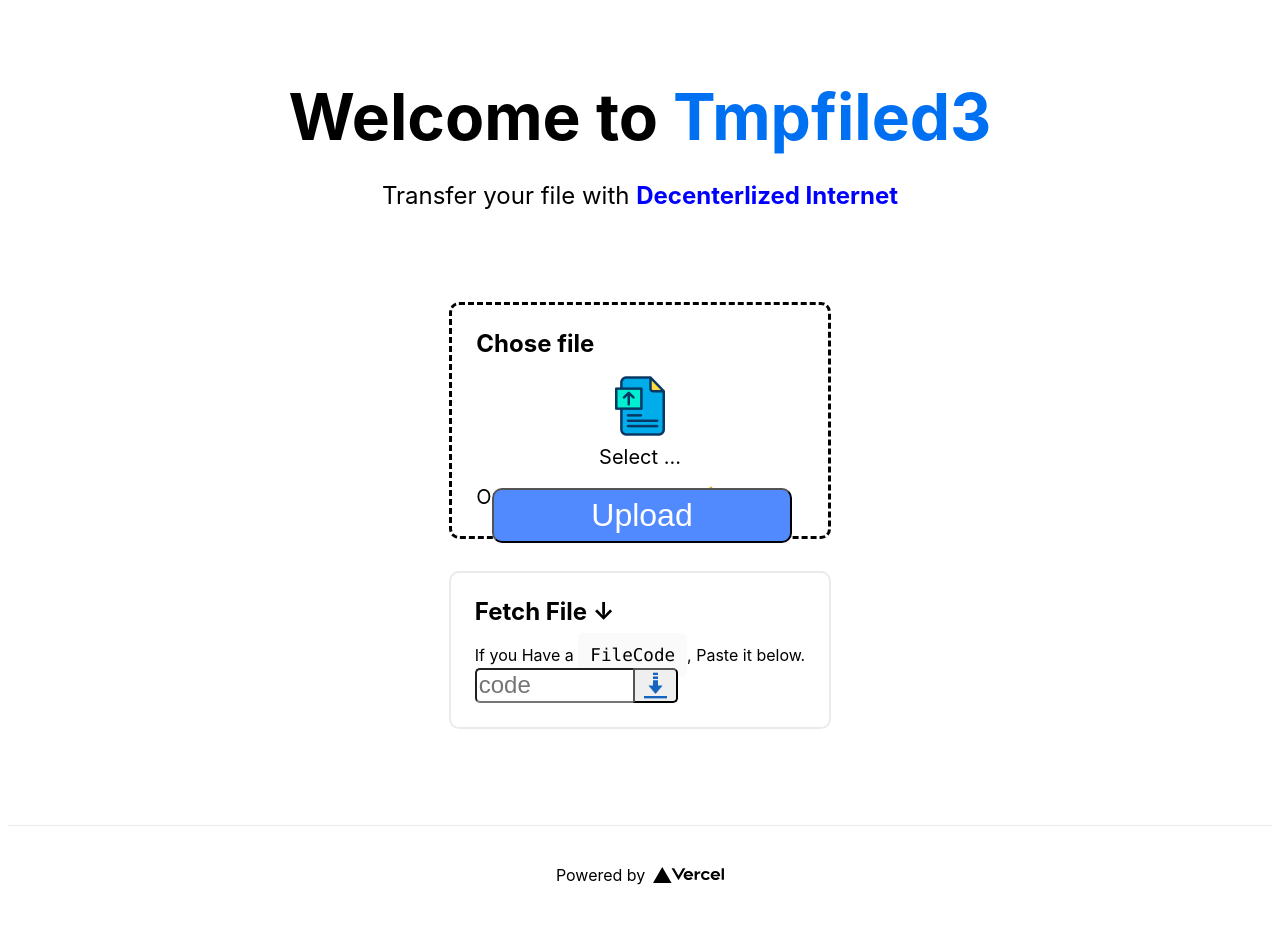
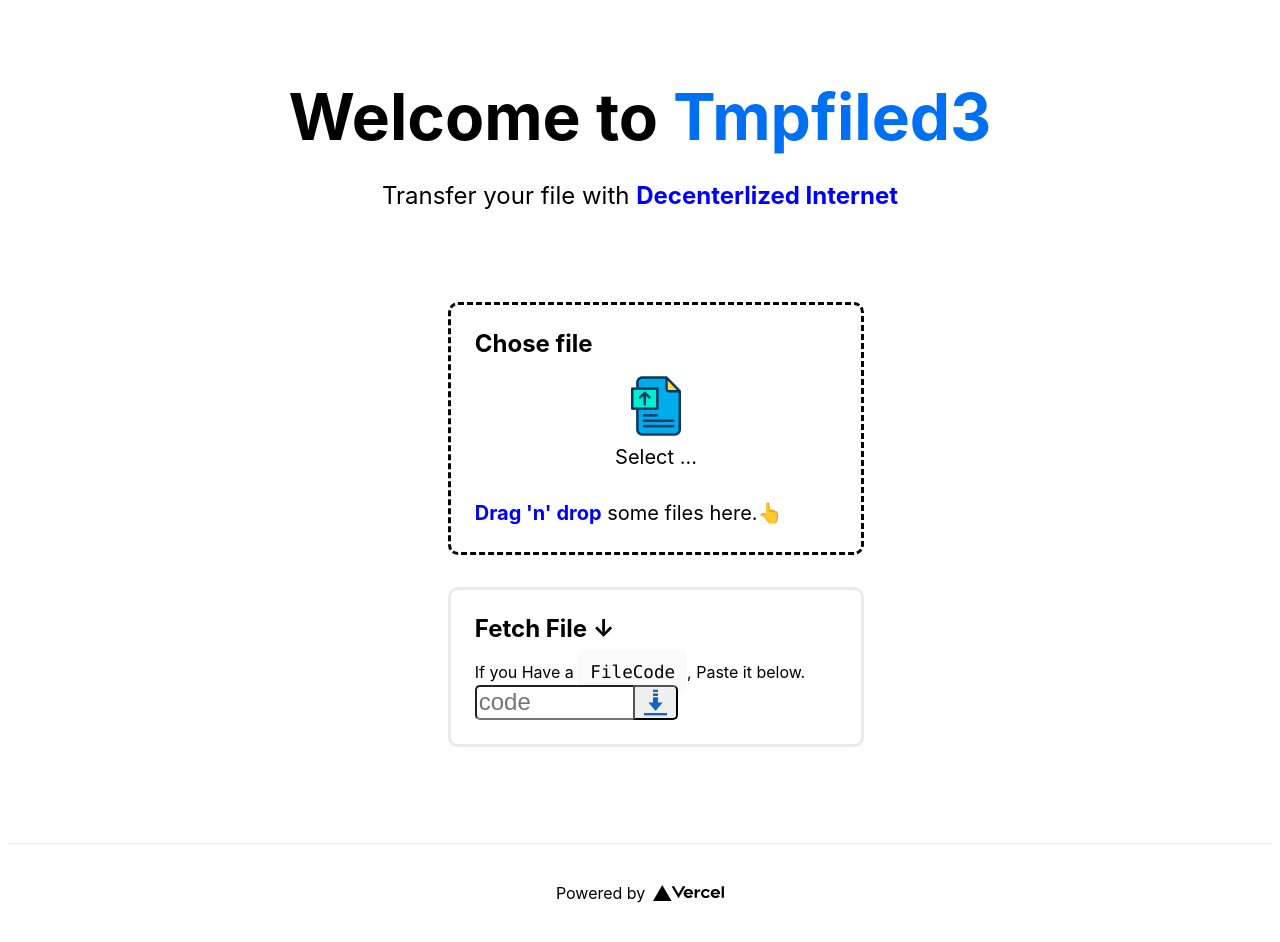
Before and after one commit to r4ym0n/Tmpfiled3, a Next.js app: page / in a window 1280 px wide. Built offline with nearby package versions, Linux system fonts and the light colour scheme.

Commit message:
dropzone

```diff
--- a/components/UpBox.js
+++ b/components/UpBox.js
@@ -1,10 +1,11 @@
-import { useRef, useState, useEffect } from "react";
-import { Dropzone } from "dropzone";
-
+import { useRef, useState, useEffect, useCallback } from "react";
+// import MyDropzone from "./myDropzone";
+import Dropzone from "react-dropzone";
+import { useDropzone } from "react-dropzone";
 
 import styles from "./style.module.css";
 
-export default function UpBox() {
+export default function UpBox(prop) {
   const inputEl = useRef(null);
   const iconEl = useRef(null);
   const upbtnEl = useRef(null);
@@ -17,42 +18,71 @@
     const iconY = iconEl.current.y;
     upbtnEl.current.style.left = iconX - 115 + "px";
     upbtnEl.current.style.top = iconY + 115 + "px";
-    // upbtnEl.current.style.display = "none";
-    console.log(iconX, iconY);
+    upbtnEl.current.style.display = "none";
+    // console.log(iconX, iconY);
   }
   useEffect(() => {
-    repositionUpButton();
     window.addEventListener("resize", repositionUpButton, false);
-
-    // 移动拖着不放事件
-    document.addEventListener("dragover", function (e) {
-      console.log("拖着不放事件！");
-      e.preventDefault();
-    });
-    // 移动拖着放下事件s
-    document.addEventListener("drop", function (e) {
-      console.log("拖着放下事件!");
-      e.preventDefault();
-    });
+    // // 移动拖着不放事件
+    // document.addEventListener("dragover", function (e) {
+    //   console.log("拖着不放事件！");
+    //   e.preventDefault();
+    // });
+    // // 移动拖着放下事件s
+    // document.addEventListener("drop", function (e) {
+    //   console.log("拖着放下事件!");
+    //   e.preventDefault();
+    // });
   }, []);
 
+  useEffect(() => {
+    repositionUpButton();
+  }, [iconEl.current]);
+
+  function MyDropzone(props) {
+
+
+    const onDrop = useCallback((acceptedFiles) => {
+      function onDrop(acceptedFiles) {
+        const req = request.post('/upload')
+        acceptedFiles.forEach(file => {
+          req.attach(file.name, file)
+        })
+        req.end(callback)
+      }
+      console.log(acceptedFiles)
+    }, []);
+
+    const onDropAccepted = useCallback((acceptedFiles) => {
+      console.log("acceptedFiles")
+      // console.log(...getRootProps())
+      console.log(acceptedFiles)
+      }, []);
+
+
+    const { getRootProps, getInputProps, isDragActive, acceptedFiles } = useDropzone({
+      onDrop
+      ,onDropAccepted,
+      maxFiles:1,
+      maxSize:50000000,
+      multiple:false
+    });
+
+    const files = acceptedFiles.map(file => <li key={file.path}>      {file.path} - {file.size} bytes</li>);
+
+
     return (
-    <div href="#" className={[styles.card, styles.uploadBox].join(" ")}
-    onDrop={
-        (e) => {
-            console.log(e);
-            console.log(e.dataTransfer.files)
-            inputEl.current.files = e.dataTransfer.files;
-        }
-    }
-    >
+      <div {...getRootProps()} className={styles.myDropCard}>
+        <input {...getInputProps()} />
+        <section className={styles.myDropCard}>
+
             <h3>Chose file</h3>
             {/* <button type="button" className="btn btn-primary">Select...</button> */}
             <div
               className={styles.uploadIconWp}
-        onClick={() => {
-          inputEl.current.click();
-        }}
+              // onClick={() => {
+              //   inputEl.current.click();
+              // }}
             >
               <div>
                 <img
@@ -63,7 +93,9 @@
                 ></img>
                 {/* <Image src={uploadIcon} alt="Upload" className="upload-icon" /> */}
                 {filename === "" ? <p>Select ...</p> : <p>{filename}</p>}
-          <input
+                        <ul>{files}</ul>
+
+                {/* <input
                   ref={inputEl}
                   type="file"
                   hidden
@@ -71,8 +103,17 @@
                     Setfilename(e.target.files[0].name);
                     upbtnEl.current.style.display = "block";
                   }}
-          />
+                /> */}
               </div>
+            </div>
+
+            <div className={styles.uploadFooter}>
+
+                {isDragActive ? (
+                  <p><b style={{ color: "blue" }}>Drop</b> the files here ...</p>
+                ) : (
+                  <p><b style={{ color: "blue" }}>Drag 'n' drop</b> some files here.👆</p>
+                )}
             </div>
             <button
               type="button"
@@ -82,9 +123,14 @@
               Upload
             </button>
 
-      <div className={styles.uploadFooter}>
-        <p>Or, Draw your file here. 👆</p>
-      </div>
+        </section>
       </div>
     );
   }
+
+  return (
+    <div href="#" className={[styles.card, styles.uploadBox].join(" ")}>
+      <MyDropzone />
+    </div>
+  );
+}
--- a/components/style.module.css
+++ b/components/style.module.css
@@ -7,12 +7,13 @@
 
 .card {
   margin: 1rem;
+  width: 100%;
   /* flex-basis: 45%; */
   padding: 1.5rem;
   text-align: left;
   color: inherit;
   text-decoration: none;
-  border: 2px solid #eaeaea;
+  border: 3px solid #eaeaea;
   border-radius: 10px;
   transition: color 0.15s ease, border-color 0.15s ease;
 }
@@ -71,7 +72,7 @@
 }
 
 .uploadBox {
-  width: 92%;
+  width: 100%;
   border: 3px dashed;
   display: flex;
   flex-direction: column;
@@ -82,6 +83,12 @@
 
 }
 
+.myDropCard {
+  display: flex;
+  flex-direction: column;
+  justify-content: space-between;
+  flex-grow: 1;
+}
 .uploadButton {
   position: absolute;
   font-size: xx-large;
--- a/package.json
+++ b/package.json
@@ -6,9 +6,9 @@
     "start": "next start"
   },
   "dependencies": {
-    "dropzone": "^6.0.0-beta.2",
     "next": "latest",
     "react": "17.0.2",
-    "react-dom": "17.0.2"
+    "react-dom": "17.0.2",
+    "react-dropzone": "^14.2.2"
   }
 }
```
Also changed, not shown: components/myDropzone.js (deleted, +0 -14 lines), 1 other file (tests, documents, lock files or other folders). Lines whose indentation alone changed are shown as unchanged.
